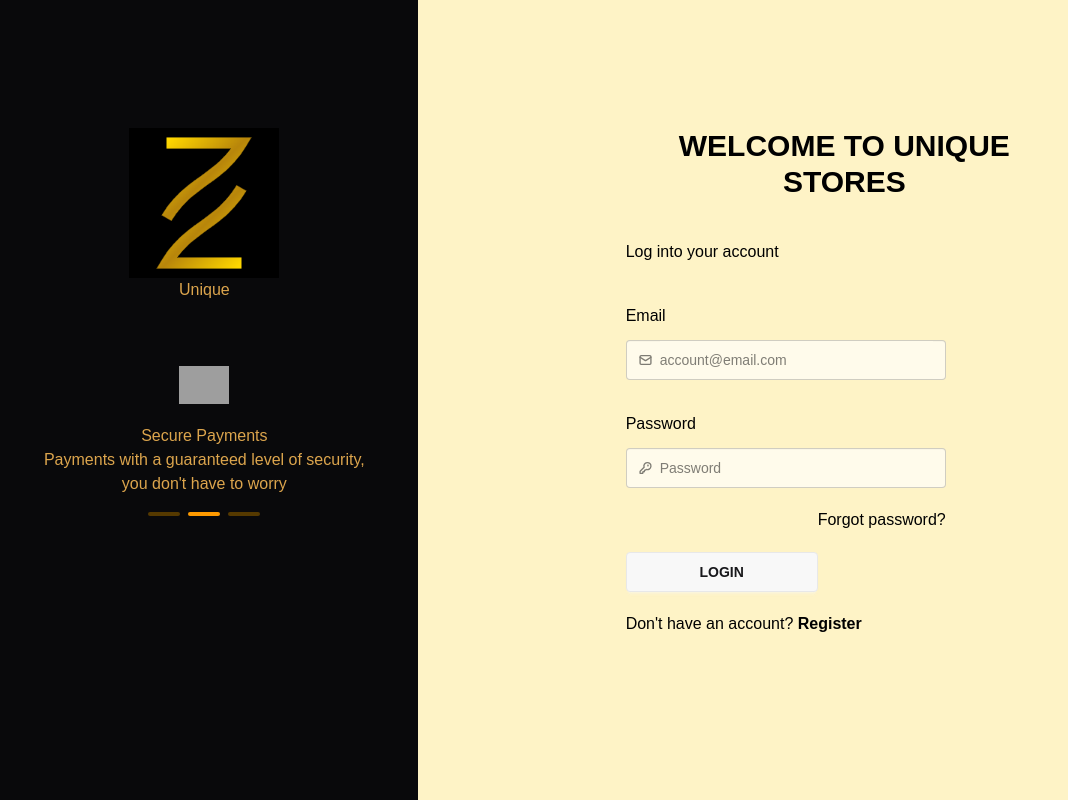
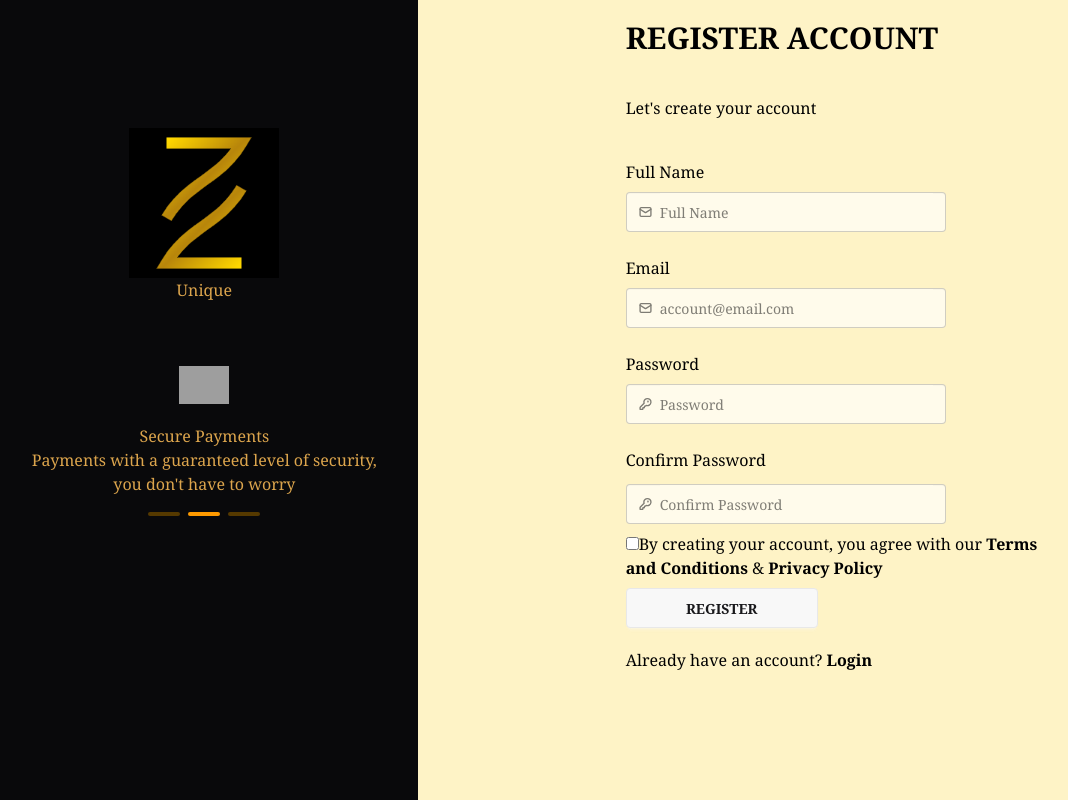
Before and after one commit to Libraprime/Unigue, a Next.js app: page /signUp in a window 1280 px wide. Shown: the whole page, without its empty margins (9-1077 px from the left). Built offline with nearby package versions, Linux system fonts and the light colour scheme; no server answers; grey boxes are pictures that could not be loaded.

Commit message:
completed the registration logic to register users to the application

```diff
--- a/src/app/(auth)/login/login.tsx
+++ b/src/app/(auth)/login/login.tsx
@@ -60,8 +60,8 @@ export default function Login() {
 
 
   return (
-    <div className='h-screen font-sans text-black flex flex-col mx-5 md:mx-52 items-start'>
-      <h1 className='text-center font-bold text-3xl mt-5 md:mt-32 uppercase'>Welcome to unique stores</h1>
+    <div className='h-screen font-serif text-black flex flex-col mx-5 md:mx-52 items-start'>
+      <h1 className='font-bold text-3xl mt-5 md:mt-32 uppercase'>Welcome to unique stores</h1>
       <p className='pt-10'>Log into your account</p>
 
       <form onSubmit={handleLogin} className='w-full'>
--- a/src/app/(auth)/signUp/page.tsx
+++ b/src/app/(auth)/signUp/page.tsx
@@ -1,5 +1,5 @@
 import React from 'react'
-import  Register  from './Register'
+import  Register  from './register'
 import Sidebar from '@/components/sidebar'
 
 function page() {
--- a/src/app/(auth)/signUp/register.tsx
+++ b/src/app/(auth)/signUp/register.tsx
@@ -1,6 +1,6 @@
 'use client';
 import React, { useState } from 'react';
-import { signInWithEmailAndPassword } from 'firebase/auth';
+import { createUserWithEmailAndPassword, updateProfile } from 'firebase/auth';
 import { useFirebase } from '../../../components/FirebaseProvider';
 import Link from 'next/link';
 import { useRouter } from 'next/navigation';
@@ -9,17 +9,26 @@ import { useRouter } from 'next/navigation';
 export default function Register() {
   const [email, setEmail] = useState('');
   const [password, setPassword] = useState('');
+  const [confirmPassword, setConfirmPassword] = useState('');
   const [loading, setLoading] = useState(false);
   const [error, setError] = useState<string | null>(null);
-  const route = useRouter();
+  const [name, setName] = useState('');
+  const router = useRouter();
 
   // Use the custom hook to access the Firebase services
   const { auth, loading: firebaseLoading } = useFirebase();
 
-  const handleLogin = async (e: React.FormEvent) => {
+  const handleRegister = async (e: React.FormEvent) => {
     e.preventDefault();
     setLoading(true);
     setError(null);
+
+    // Basic password validation
+    if (password !== confirmPassword) {
+      setError("Passwords do not match.");
+      setLoading(false);
+      return;
+    }
 
     if (!auth) {
       console.error("Auth service is not available.");
@@ -29,17 +38,26 @@ export default function Register() {
     }
 
     try {
-      await signInWithEmailAndPassword(auth, email, password);
-      route.push('/');
-      console.log('Login successful!');
+      const userCredential = await createUserWithEmailAndPassword(auth, email, password);
+      // Update the user's profile with the provided name
+      if (auth.currentUser && name) {
+        await updateProfile(auth.currentUser, {
+          displayName: name
+        });
+      }
+      router.push('/');
+      console.log('Registration successful!');
     } catch (err: any) {
-      // Log the full error object for debugging purposes
       console.error(err);
 
       // Handle different Firebase authentication errors
       let errorMessage = 'An unexpected error occurred.';
-      if (err.code === 'auth/invalid-email' || err.code === 'auth/user-not-found' || err.code === 'auth/wrong-password' || err.code === 'auth/invalid-credential') {
-        errorMessage = 'Invalid email or password.';
+      if (err.code === 'auth/invalid-email') {
+        errorMessage = 'The email address is not valid.';
+      } else if (err.code === 'auth/weak-password') {
+        errorMessage = 'Password should be at least 6 characters.';
+      } else if (err.code === 'auth/email-already-in-use') {
+        errorMessage = 'This email address is already in use.';
       }
 
       setError(errorMessage);
@@ -56,16 +74,38 @@ export default function Register() {
     );
   }
 
+  return (
+    <div className='h-screen font-serif text-black flex flex-col mx-5 md:mx-52 items-start'>
+      <h1 className='text-center font-bold text-3xl mt-5 uppercase'>Register Account</h1>
+      <p className='pt-10'>Let's create your account</p>
 
+      <form onSubmit={handleRegister} className='w-full'>
+        <p className='pt-10 pb-2'>Full Name</p>
+        <label htmlFor='name' className='input validator bg-amber-50'>
+          <svg className='h-[1em] opacity-50' xmlns='http://www.w3.org/2000/svg' viewBox='0 0 24 24'>
+            <g
+              strokeLinejoin='round'
+              strokeLinecap='round'
+              strokeWidth='2.5'
+              fill='none'
+              stroke='currentColor'
+            >
+              <rect width='20' height='16' x='2' y='4' rx='2'></rect>
+              <path d='m22 7-8.97 5.7a1.94 1.94 0 0 1-2.06 0L2 7'></path>
+            </g>
+          </svg>
+          <input
+            type='text'
+            name='name'
+            placeholder='Full Name'
+            id='name'
+            className='bg-amber-50'
+            value={name}
+            onChange={(e) => setName(e.target.value)}
+          />
+        </label>
 
-
-  return (
-    <div className='h-screen font-sans text-black flex flex-col mx-5 md:mx-52 items-start'>
-      <h1 className='text-center font-bold text-3xl mt-5 md:mt-32 uppercase'>Welcome to unique stores</h1>
-      <p className='pt-10'>Log into your account</p>
-
-      <form onSubmit={handleLogin} className='w-full'>
-        <p className='pt-10 pb-3'>Email</p>
+        <p className='pt-6 pb-2'>Email</p>
         <label htmlFor='email' className='input validator bg-amber-50'>
           <svg className='h-[1em] opacity-50' xmlns='http://www.w3.org/2000/svg' viewBox='0 0 24 24'>
             <g
@@ -90,7 +130,7 @@ export default function Register() {
           />
         </label>
 
-        <p className='pt-8 pb-3'>Password</p>
+        <p className='pt-6 pb-2'>Password</p>
         <label className='input validator bg-amber-50' htmlFor='password'>
           <svg className='h-[1em] opacity-50' xmlns='http://www.w3.org/2000/svg' viewBox='0 0 24 24'>
             <g
@@ -110,25 +150,51 @@ export default function Register() {
             placeholder='Password'
             id='password'
             name='password'
+            className='bg-amber-50'
             value={password}
             onChange={(e) => setPassword(e.target.value)}
           />
         </label>
 
-        <div className='py-5 ml-48'>
-          <Link href='/forgot-password'>
-            Forgot password?
-          </Link>
-        </div>
+        <p className='pt-6 pb-3'>Confirm Password</p>
+        <label className='input validator bg-amber-50' htmlFor='confirm-password'>
+          <svg className='h-[1em] opacity-50' xmlns='http://www.w3.org/2000/svg' viewBox='0 0 24 24'>
+            <g
+              strokeLinejoin='round'
+              strokeLinecap='round'
+              strokeWidth='2.5'
+              fill='none'
+              stroke='currentColor'
+            >
+              <path d='M2.586 17.414A2 2 0 0 0 2 18.828V21a1 1 0 0 0 1 1h3a1 1 0 0 0 1-1v-1a1 1 0 0 1 1-1h1a1 1 0 0 0 1-1v-1a1 1 0 0 1 1-1h.172a2 2 0 0 0 1.414-.586l.814-.814a6.5 6.5 0 1 0-4-4z'></path>
+              <circle cx='16.5' cy='7.5' r='.5' fill='currentColor'></circle>
+            </g>
+          </svg>
+          <input
+            type='password'
+            required
+            placeholder='Confirm Password'
+            id='confirm-password'
+            name='confirm-password'
+            className='bg-amber-50'
+            value={confirmPassword}
+            onChange={(e) => setConfirmPassword(e.target.value)}
+          />
+        </label>
+
+       <p className='py-2'>
+        <input type="checkbox" name="" id="" />
+        By creating your account, you agree with our <Link className='font-semibold' href='/Info/termsConditions'>Terms and Conditions</Link> & <Link className='font-semibold' href='/Info/privacy_policy'>Privacy Policy</Link>
+       </p>
 
         {error && <p className='text-red-500'>{error}</p>}
 
         <button className='btn btn-base w-48' type='submit' disabled={loading}>
-          {loading ? 'Logging In...' : 'LOGIN'}
+          {loading ? 'Registering...' : 'REGISTER'}
         </button>
 
-        <p className='py-5'>
-          Don't have an account? <Link href='/signUp' className='font-semibold'>Register</Link>
+        <p className='pt-5'>
+          Already have an account? <Link href='/login' className='font-semibold'>Login</Link>
         </p>
       </form>
     </div>
--- /dev/null
+++ b/src/app/Info/privacy_policy/page.tsx
@@ -0,0 +1,9 @@
+import React from 'react'
+
+const Privacy_Policy: React.FC = () => {
+  return (
+    <div>privacy_policy</div>
+  )
+}
+
+export default Privacy_Policy;
--- /dev/null
+++ b/src/app/Info/termsConditions/page.tsx
@@ -0,0 +1,7 @@
+import React from 'react'
+
+export default function TermsConditions() {
+  return (
+    <div>terms and Conditions</div>
+  )
+}
--- a/src/components/sidebar.tsx
+++ b/src/components/sidebar.tsx
@@ -51,7 +51,7 @@ function Sidebar() {
   const currentFeature = featuresData[currentIndex];
 
   return (
-    <aside data-theme="luxury" className='bg-base grid-cols-1 h-screen'>
+    <aside data-theme="luxury" className='bg-base font-serif grid-cols-1 h-screen'>
       <div className='flex items-center flex-col pt-32'>
         <Image
           src='/logo.png'
```
